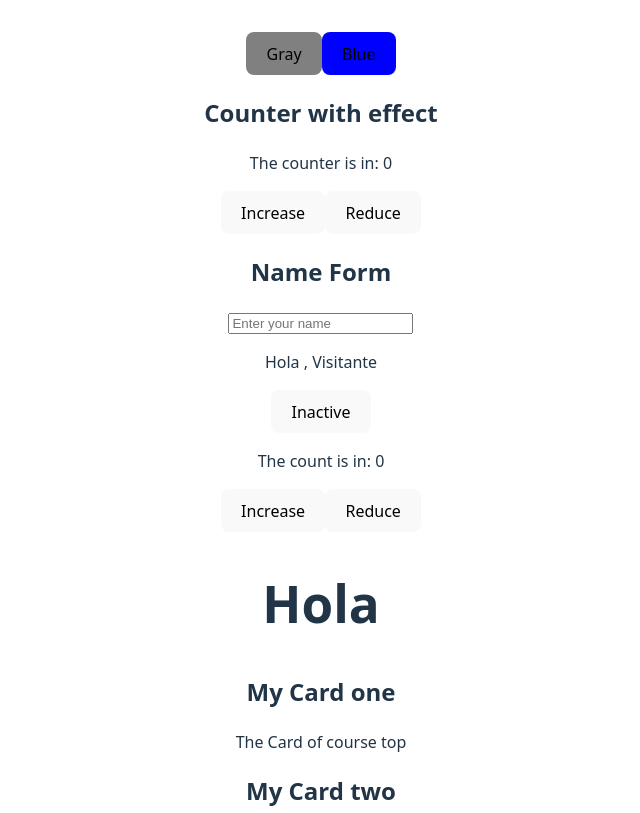
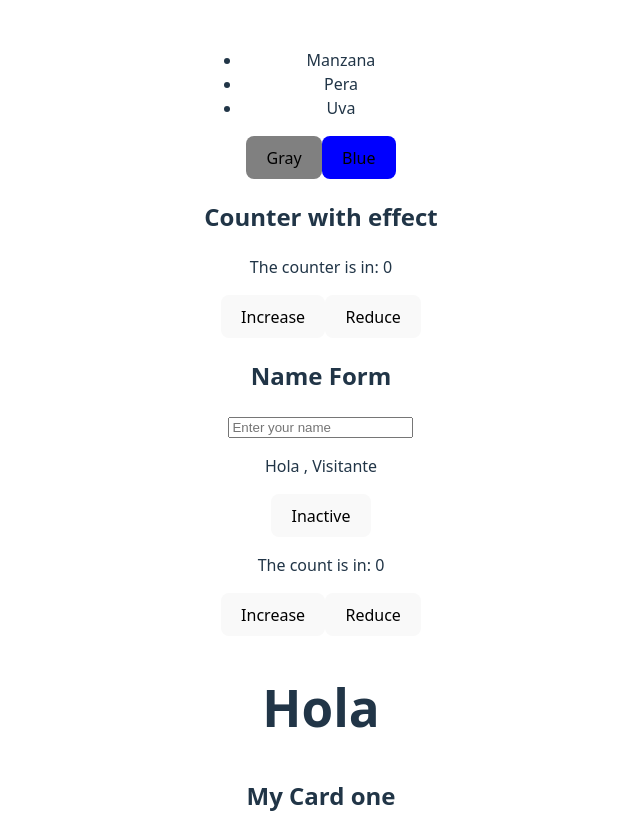
Before and after one commit to Jtlisg/myAppFirstReact, a React (Vite) app: page / in a window 1280 px wide. Shown: the top 813 px of the page, without its empty margins (319-959 px from the left). Built offline with nearby package versions, Linux system fonts and the light colour scheme.

Commit message:
Create StaticComponent

```diff
--- /dev/null
+++ b/components/StaticComponent.jsx
@@ -0,0 +1,19 @@
+const StaticComponent = () => {
+
+    const items = ["Manzana","Pera","Uva"];
+
+    return (
+
+        <ul>
+            {
+                items.map((item,index)=>{
+                    return <li key={index}>{item}</li>
+                })
+            }
+        </ul>
+
+    )
+
+}
+
+export default StaticComponent;
--- a/src/App.jsx
+++ b/src/App.jsx
@@ -1,3 +1,4 @@
+import StaticComponent from '../components/StaticComponent';
 import Button  from '../components/Button';
 import CounterWithEffect from '../components/CounterWithEffect';
 import NameForm from '../components/NameForm';
@@ -12,6 +13,9 @@
 
   return (
     <section>
+
+      {/* usando el componente estatico */}
+      <StaticComponent></StaticComponent>
 
       {/* usando el button con styled */}
       <Button gray>Gray</Button>
```
